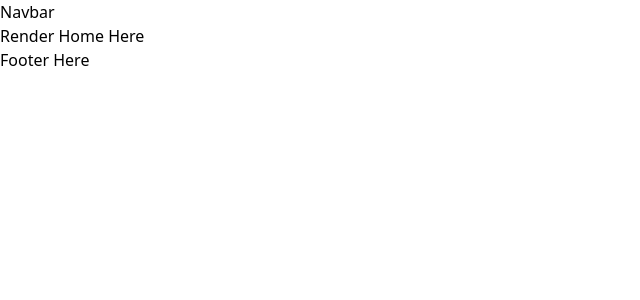
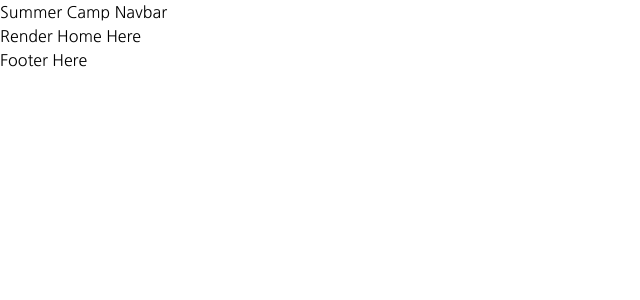
Before and after one commit to BakiAbdullah/Yelp-camp-client, a React (Vite) app: page / in a window 1280 px wide. Shown: the top 300 px of the page, without its empty margins (0-640 px from the left). Built offline with nearby package versions, Linux system fonts and the light colour scheme; no server answers.

Commit message:
few changes made

```diff
--- a/src/components/Shared/Navbar/Navbar.jsx
+++ b/src/components/Shared/Navbar/Navbar.jsx
@@ -2,7 +2,7 @@
 const Navbar = () => {
   return (
     <div>
-      <h2>Navbar</h2>
+      <h2>Summer Camp Navbar</h2>
     </div>
   );
 };
--- a/src/index.css
+++ b/src/index.css
@@ -1,3 +1,15 @@
+@import url('https://fonts.googleapis.com/css2?family=Nanum+Gothic:wght@400;700;800&display=swap');
 @tailwind base;
 @tailwind components;
 @tailwind utilities;
+
+@layer base {
+  html {
+    font-family: 'Nanum Gothic', sans-serif;
+
+  }
+}
+
+/* .link {
+  @apply hover:text-pink font-semibold no-underline bg-transparent hover:bg-transparent hover:border-b-2 border-pink transition-colors duration-300;
+} */
--- a/src/pages/ErrorPage/ErrorPage.jsx
+++ b/src/pages/ErrorPage/ErrorPage.jsx
@@ -1,5 +1,4 @@
 import { Link } from "react-router-dom";
-
 
 const ErrorPage = () => {
   return (
```
